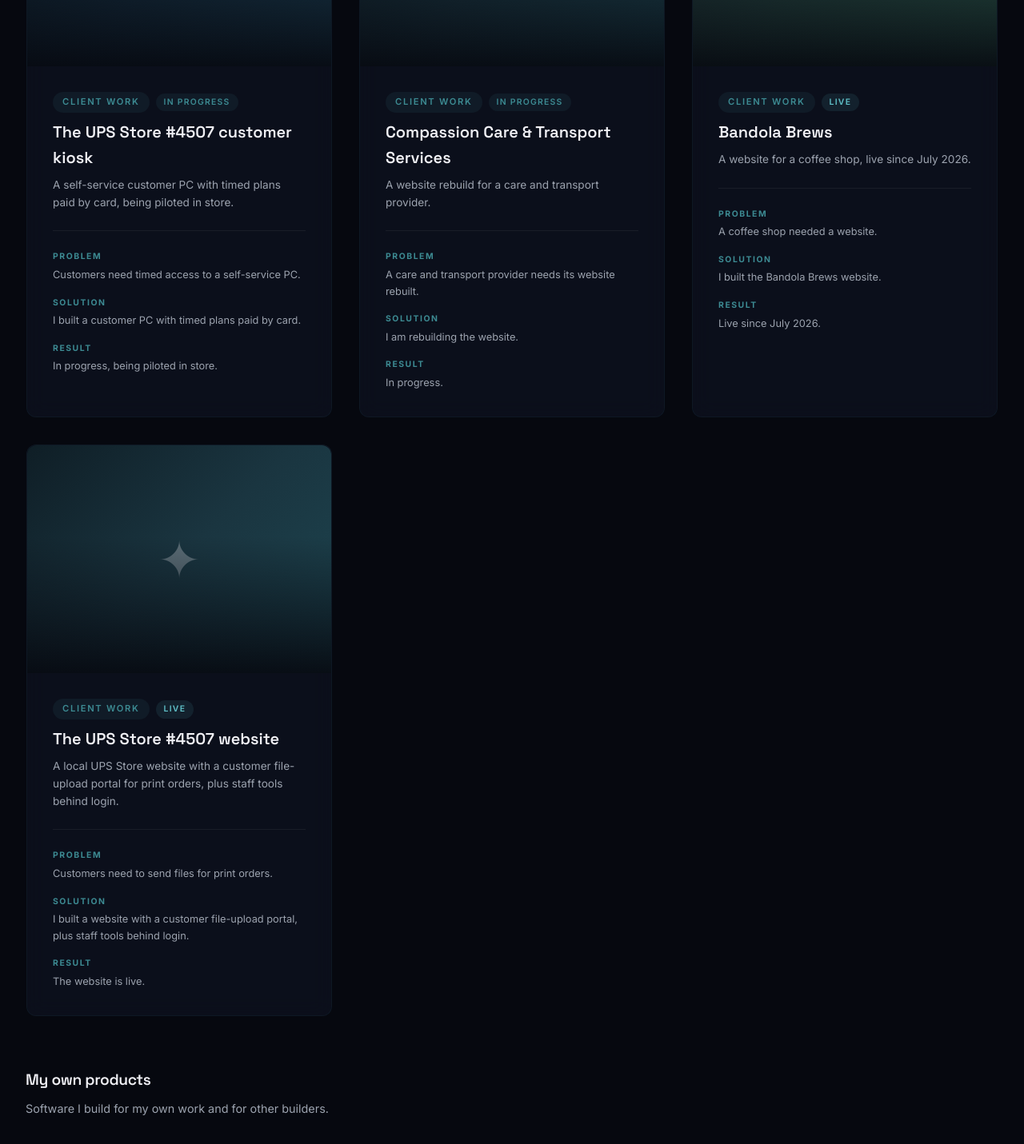
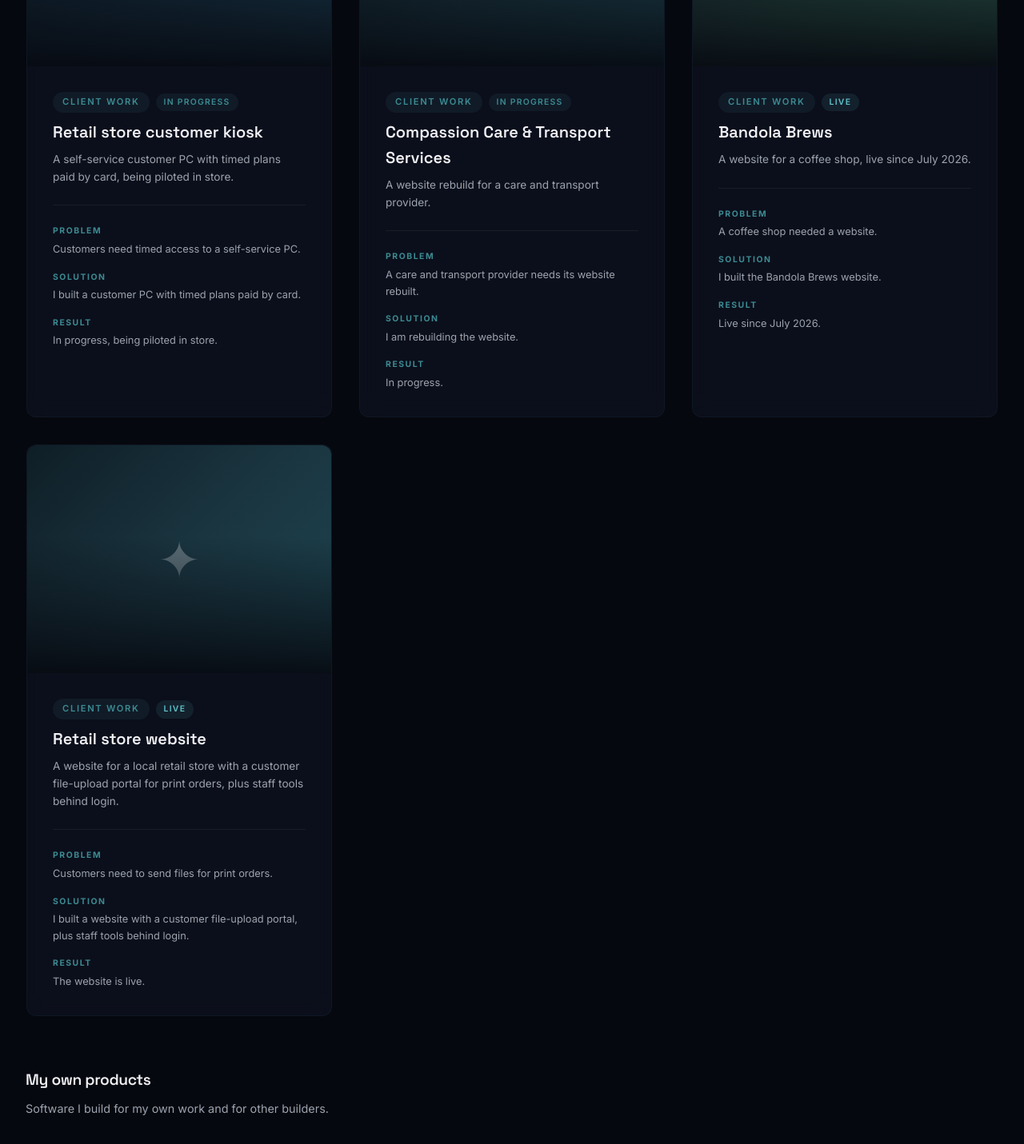
Before and after one commit to Straughz/portfolio-website, a Next.js app: page / in a window 1280 px wide. Shown: the part 1403-2834 px from the top of the page at 80% size. Built offline with nearby package versions, Linux system fonts and the light colour scheme.

Commit message:
Projects: client work for the retail store no longer names the store or its domain (Kavish, 2026-10-13)

```diff
--- a/src/data/projects.js
+++ b/src/data/projects.js
@@ -14,11 +14,10 @@
         },
     },
     {
-        title: 'The UPS Store #4507 website',
-        description: 'A local UPS Store website with a customer file-upload portal for print orders, plus staff tools behind login.',
+        title: 'Retail store website',
+        description: 'A website for a local retail store with a customer file-upload portal for print orders, plus staff tools behind login.',
         category: 'Client work',
         status: 'Live',
-        href: 'https://lofa4507.com',
         color: 'linear-gradient(135deg, #0f1e26 0%, #1a3540 50%, #1d4550 100%)',
         publishedAt: '2026-03-01',
         caseStudy: {
@@ -28,7 +27,7 @@
         },
     },
     {
-        title: 'The UPS Store #4507 customer kiosk',
+        title: 'Retail store customer kiosk',
         description: 'A self-service customer PC with timed plans paid by card, being piloted in store.',
         category: 'Client work',
         status: 'In progress',
```
